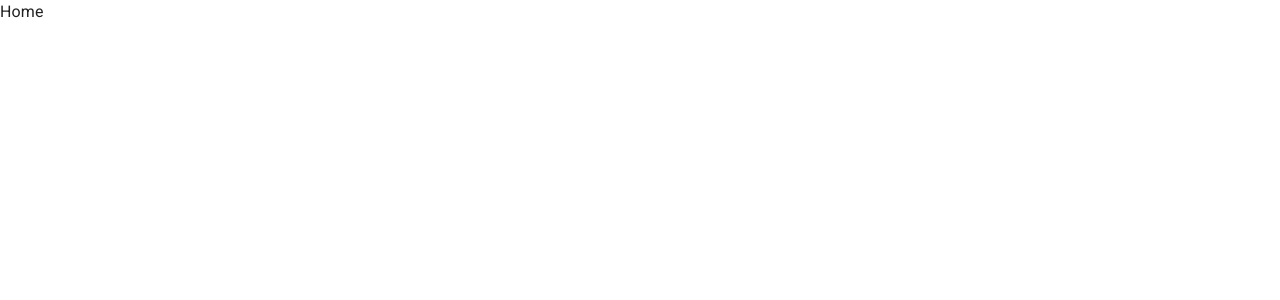
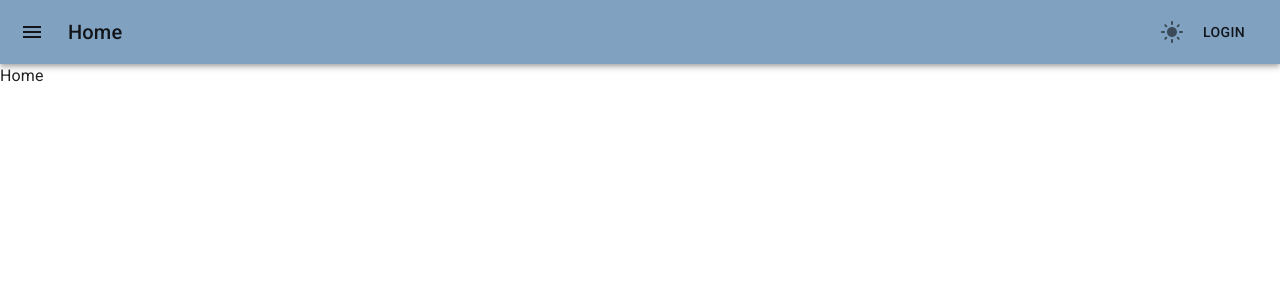
Before and after one commit to Norviah/watch-together, a Next.js app in the folder frontend/: page / in a window 1280 px wide. Shown: the top 300 px of the page. Built offline with nearby package versions, Linux system fonts and the light colour scheme.

Commit message:
feat(frontend): implement a theme switcher

```diff
--- /dev/null
+++ b/frontend/src/components/ThemeToggler.tsx
@@ -0,0 +1,70 @@
+import { usePrefers } from '@/src/util/usePrefers';
+import { Divider, IconButton } from '@mui/material';
+import { useState } from 'react';
+
+import DarkModeIcon from '@mui/icons-material/DarkMode';
+import LightModeIcon from '@mui/icons-material/LightMode';
+import Menu from '@mui/material/Menu';
+import MenuItem from '@mui/material/MenuItem';
+
+import type { ThemePresets, Themes } from '../types/Themes';
+
+export function ThemeToggler() {
+  const [anchorEl, setAnchorEl] = useState<null | HTMLElement>(null);
+  const prefers = usePrefers();
+
+  const open = Boolean(anchorEl);
+  const handleClick = (event: React.MouseEvent<HTMLElement>) => {
+    setAnchorEl(event.currentTarget);
+  };
+
+  const handleClose = () => {
+    setAnchorEl(null);
+  };
+
+  const handleThemeChange = (theme: ThemePresets) => {
+    prefers.switchTheme(theme);
+    handleClose();
+  };
+
+  const theme: Themes =
+    prefers.theme === 'system'
+      ? window.matchMedia('(prefers-color-scheme: light)').matches
+        ? 'light'
+        : 'dark'
+      : prefers.theme;
+
+  return (
+    <>
+      <IconButton onClick={handleClick}>
+        {theme === 'light' ? <LightModeIcon /> : <DarkModeIcon />}
+      </IconButton>
+      <Menu
+        anchorEl={anchorEl}
+        open={open}
+        onClose={handleClose}
+        anchorOrigin={{
+          vertical: 'top',
+          horizontal: 'left',
+        }}
+        transformOrigin={{
+          vertical: 'top',
+          horizontal: 'left',
+        }}
+      >
+        <MenuItem onClick={() => handleThemeChange('light')} selected={prefers.theme === 'light'}>
+          <LightModeIcon fontSize="small" sx={{ mr: 0.5 }} />
+          Light Mode
+        </MenuItem>
+        <MenuItem onClick={() => handleThemeChange('dark')} selected={prefers.theme === 'dark'}>
+          <DarkModeIcon fontSize="small" sx={{ mr: 0.5 }} />
+          Dark Mode
+        </MenuItem>
+        <Divider />
+        <MenuItem onClick={() => handleThemeChange('system')} selected={prefers.theme === 'system'}>
+          System
+        </MenuItem>
+      </Menu>
+    </>
+  );
+}
--- a/frontend/src/pages/_app.tsx
+++ b/frontend/src/pages/_app.tsx
@@ -1,15 +1,26 @@
+import MenuIcon from '@mui/icons-material/Menu';
+import AppBar from '@mui/material/AppBar';
+import Box from '@mui/material/Box';
+import Button from '@mui/material/Button';
+import IconButton from '@mui/material/IconButton';
+import Toolbar from '@mui/material/Toolbar';
+import Typography from '@mui/material/Typography';
+
+import { ThemeContext } from '@/src/util/usePrefers';
+import { CssBaseline } from '@mui/material';
+import { ThemeProvider } from '@mui/material/styles';
+import { Component } from 'react';
+import { ThemeToggler } from '@/src/components/ThemeToggler';
+
+import * as themes from '@/src/util/themes';
+
+import type { ThemePresets, Themes } from '@/src/types/Themes';
+import type { AppProps } from 'next/app';
+
 import '@fontsource/roboto/300.css';
 import '@fontsource/roboto/400.css';
 import '@fontsource/roboto/500.css';
 import '@fontsource/roboto/700.css';
-
-import { Component } from 'react';
-import { ThemeProvider } from '@mui/material/styles';
-import { CssBaseline } from '@mui/material';
-
-import * as themes from '@/src/util/themes';
-
-import type { AppProps } from 'next/app';
 
 /**
  * The entry point of the application.
@@ -23,16 +34,91 @@ import type { AppProps } from 'next/app';
  * consistent layout across all other pages.
  * @see https://nextjs.org/docs/advanced-features/custom-app
  */
-export default class App extends Component<AppProps> {
+export default class App extends Component<AppProps, { theme: ThemePresets }> {
+  /**
+   * The initial state of the application.
+   *
+   * The state of the component will only reference the active theme, which is
+   * either `light` or `dark`.
+   */
+  public state: { theme: ThemePresets } = { theme: themes.DEFAULT };
+
+  /**
+   * Invoked immediately after a component is mounted.
+   *
+   * `componentDidMount` is called after the component is mounted, which means
+   * that the component has been rendered to the DOM. This is a good place to
+   * perform any side-effects, such as fetching data from an API.
+   *
+   * As for our application, we want to set the theme to the user's preferred
+   * theme, as referenced in their browser's local storage.
+   */
+  public componentDidMount(): void {
+    // To set the theme, we'll first need to determine what the user's preferred
+    // preset is, one of: `system`, `light`, or `dark`. We'll attempt to read
+    // the user's preferred preset from their browser's local storage.
+    const preset = (window?.localStorage.getItem('theme') ?? themes.DEFAULT) as ThemePresets;
+
+    // Once we have the theme, we'll set the state of the component to the
+    // theme, which will cause the component to re-render.
+    this.setState({ theme: preset });
+  }
+
+  /**
+   * Sets the theme of the application.
+   *
+   * Used as a callback for the theme's context provider, `setTheme` will be
+   * available to components that use the `usePrefers` hook. This allows us to
+   * change the theme of the application from anywhere in the application,
+   * forcing the application to re-render.
+   * @param preset The theme preset to set.
+   */
+  public setTheme(preset: ThemePresets): void {
+    if (typeof window !== 'undefined' && window.localStorage) {
+      window.localStorage.setItem('theme', preset);
+    }
+
+    this.setState({ theme: preset });
+  }
+
   /**
    * Represents how the component should be rendered.
    */
   render() {
     const { Component, pageProps } = this.props;
+
+    const theme: Themes =
+      this.state.theme === 'system'
+        ? window.matchMedia('(prefers-color-scheme: light)').matches
+          ? 'light'
+          : 'dark'
+        : this.state.theme;
+
     return (
-      <ThemeProvider theme={themes.LIGHT}>
-        <CssBaseline />
-        <Component {...pageProps} />
+      <ThemeProvider theme={theme === 'light' ? themes.LIGHT : themes.DARK}>
+        <ThemeContext.Provider
+          value={{ theme: this.state.theme, switchTheme: this.setTheme.bind(this) }}
+        >
+          <CssBaseline />
+          <Box sx={{ flexGrow: 1 }}>
+            <AppBar position="static">
+              <Toolbar>
+                <IconButton edge="start" color="inherit" sx={{ mr: 2 }}>
+                  <MenuIcon />
+                </IconButton>
+                <Typography variant="h6" component="div" sx={{ flexGrow: 1 }}>
+                  {this.props.router.route === '/' ? 'Home' : this.props.router.route.split('/')[1]}
+                </Typography>
+                <ThemeToggler />
+                <Button color="inherit">Login</Button>
+              </Toolbar>
+            </AppBar>
+          </Box>
+
+          <Box>
+            <Component {...pageProps} />
+          </Box>
+        </ThemeContext.Provider>
       </ThemeProvider>
     );
   }
--- /dev/null
+++ b/frontend/src/types/Themes.ts
@@ -0,0 +1,9 @@
+/**
+ *
+ */
+export type Themes = 'light' | 'dark';
+
+/**
+ *
+ */
+export type ThemePresets = Themes | 'system';
--- a/frontend/src/util/themes.ts
+++ b/frontend/src/util/themes.ts
@@ -1,5 +1,12 @@
 import { createTheme } from '@mui/material/styles';
+
 import type { Theme } from '@mui/material/styles';
+import type { Themes } from '@/src/types/Themes';
+
+/**
+ * The default theme to implement into the application.
+ */
+export const DEFAULT: Themes = 'light';
 
 /**
  * The main color palette used throughout the application.
--- /dev/null
+++ b/frontend/src/util/usePrefers.ts
@@ -0,0 +1,16 @@
+import { createContext, useContext } from 'react';
+import type { ThemePresets } from '@/src/types/Themes';
+
+interface Prefers {
+  theme: ThemePresets;
+  switchTheme: (type: ThemePresets) => void;
+}
+
+export const ThemeContext = createContext<Prefers>({
+  theme: 'light',
+  switchTheme: () => {
+    return;
+  },
+});
+
+export const usePrefers = (): Prefers => useContext(ThemeContext);
```
